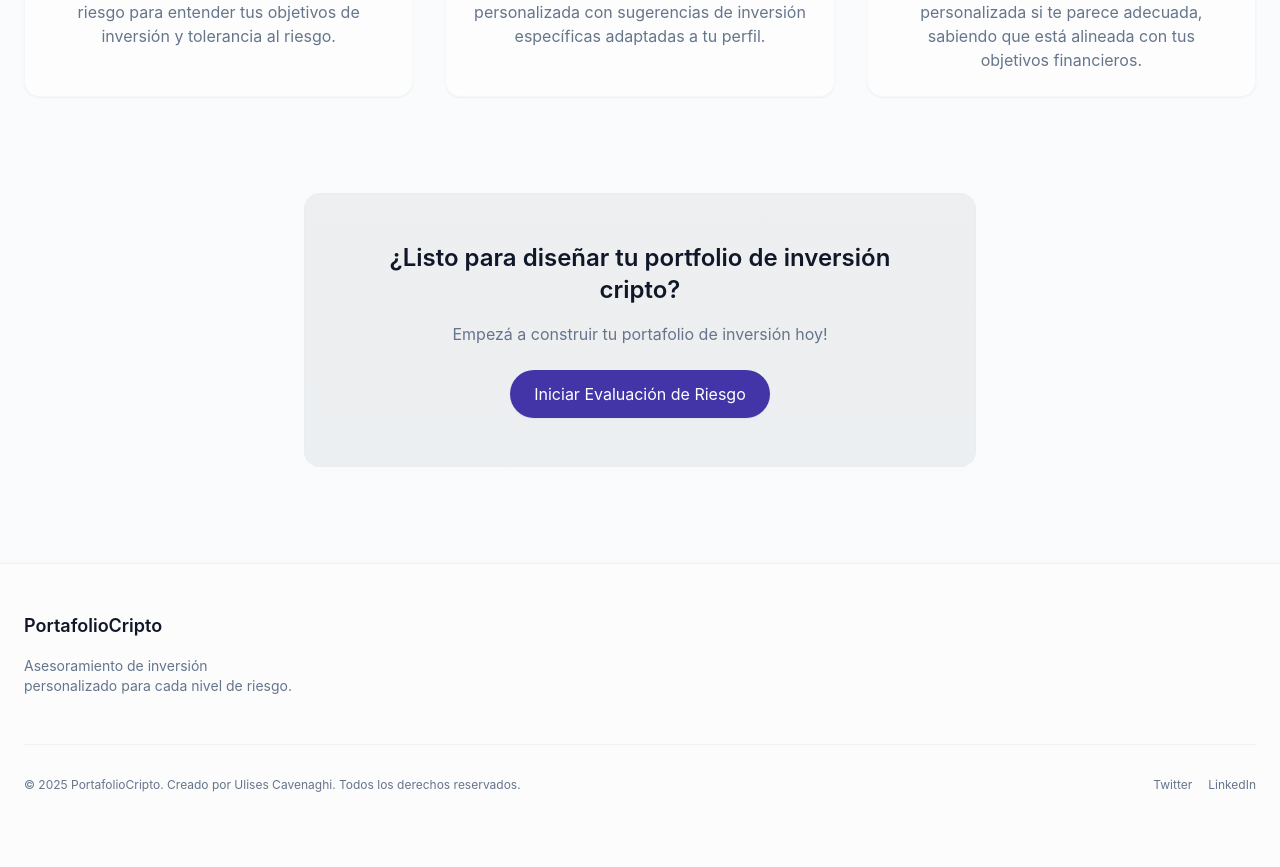
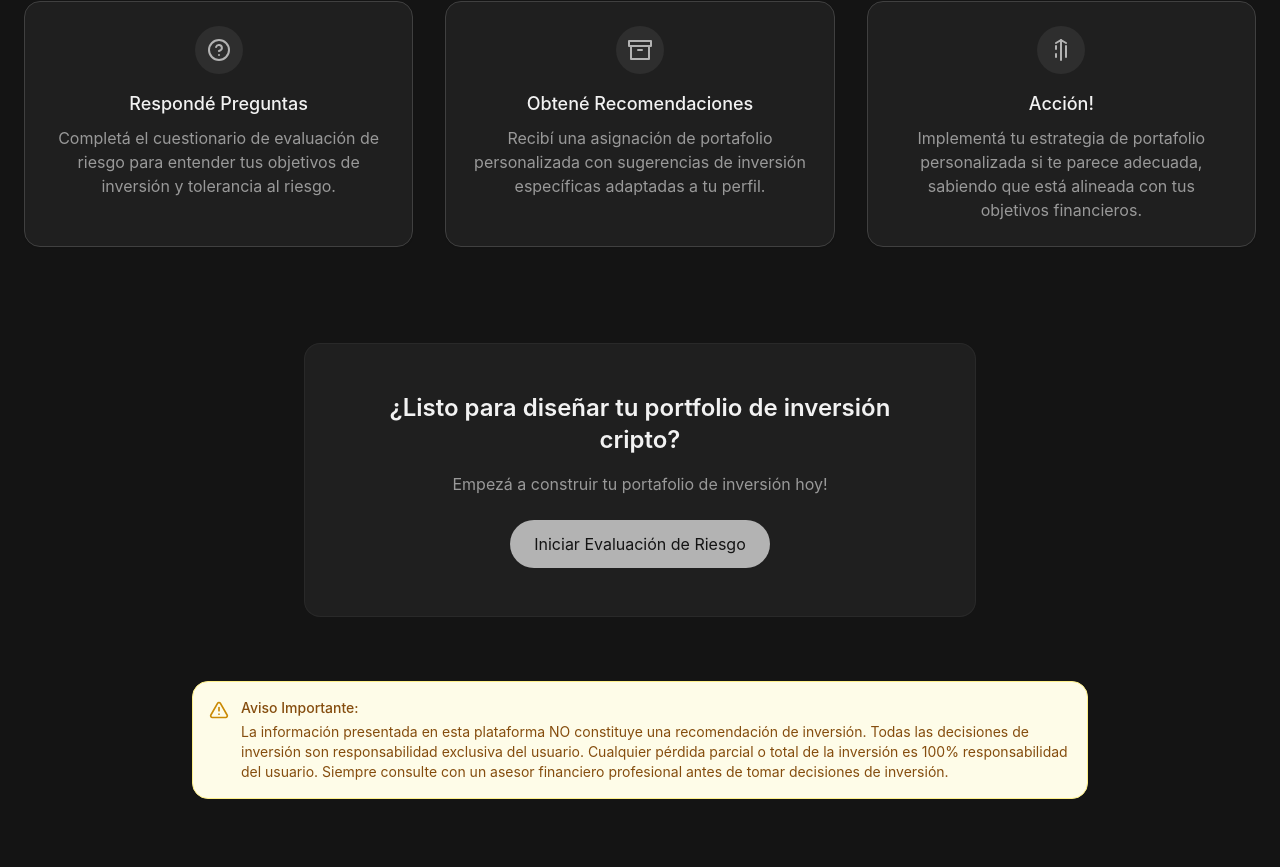
Before and after one commit to cavenaghiulises/portfoliocripto, a React (Vite) app: page / in a window 1280 px wide. Shown: the part 873-1740 px from the top of the page. Before the commit the page ends 1714 px from the top, so only its background shows below. Built offline with nearby package versions, Linux system fonts and the light colour scheme.

Commit message:
Add disclaimer and UI changes
Include disclaimer, change UI colors, add share options, and update title.

```diff
--- a/index.html
+++ b/index.html
@@ -3,7 +3,7 @@
   <head>
     <meta charset="UTF-8" />
     <meta name="viewport" content="width=device-width, initial-scale=1.0" />
-    <title>investopia-guidance</title>
+    <title>PortafolioCripto</title>
     <meta name="description" content="Lovable Generated Project" />
     <meta name="author" content="Lovable" />
     <meta property="og:image" content="https://lovable.dev/opengraph-image-p98pqg.png" />
--- /dev/null
+++ b/src/components/Disclaimer.tsx
@@ -0,0 +1,20 @@
+import { AlertTriangle } from "lucide-react";
+
+const Disclaimer = () => {
+  return (
+    <div className="bg-yellow-50 border border-yellow-200 rounded-lg p-4 mb-6 flex items-start gap-3">
+      <AlertTriangle className="h-5 w-5 text-yellow-600 mt-0.5 flex-shrink-0" />
+      <div className="text-sm text-yellow-800">
+        <p className="font-medium mb-1">Aviso Importante:</p>
+        <p>
+          La información presentada en esta plataforma NO constituye una recomendación de inversión.
+          Todas las decisiones de inversión son responsabilidad exclusiva del usuario.
+          Cualquier pérdida parcial o total de la inversión es 100% responsabilidad del usuario.
+          Siempre consulte con un asesor financiero profesional antes de tomar decisiones de inversión.
+        </p>
+      </div>
+    </div>
+  );
+};
+
+export default Disclaimer;
--- /dev/null
+++ b/src/components/SocialShare.tsx
@@ -0,0 +1,116 @@
+import { useState } from "react";
+import { Share2, Twitter, Instagram, Facebook, Copy, Check } from "lucide-react";
+import { Button } from "./ui/button";
+import { useToast } from "@/hooks/use-toast";
+
+interface SocialShareProps {
+  portfolioType: string;
+}
+
+const SocialShare = ({ portfolioType }: SocialShareProps) => {
+  const [copied, setCopied] = useState(false);
+  const { toast } = useToast();
+
+  const shareText = `Acabo de crear mi portafolio de inversión cripto personalizado: ${portfolioType}. ¡Descubre el tuyo!`;
+  const shareUrl = window.location.href;
+
+  const handleCopyLink = async () => {
+    try {
+      await navigator.clipboard.writeText(shareUrl);
+      setCopied(true);
+      toast({
+        title: "Enlace copiado",
+        description: "El enlace ha sido copiado al portapapeles",
+      });
+      setTimeout(() => setCopied(false), 2000);
+    } catch (err) {
+      toast({
+        title: "Error",
+        description: "No se pudo copiar el enlace",
+        variant: "destructive",
+      });
+    }
+  };
+
+  const handleShare = (platform: string) => {
+    let url = "";
+
+    switch (platform) {
+      case "twitter":
+        url = `https://twitter.com/intent/tweet?text=${encodeURIComponent(shareText)}&url=${encodeURIComponent(shareUrl)}`;
+        break;
+      case "facebook":
+        url = `https://www.facebook.com/sharer/sharer.php?u=${encodeURIComponent(shareUrl)}`;
+        break;
+      case "instagram":
+        // Instagram doesn't support direct URL sharing, so we copy the text
+        navigator.clipboard.writeText(`${shareText} ${shareUrl}`);
+        toast({
+          title: "Texto copiado",
+          description: "Pega este texto en tu historia de Instagram",
+        });
+        return;
+    }
+
+    if (url) {
+      window.open(url, "_blank", "width=600,height=400");
+    }
+  };
+
+  return (
+    <div className="mt-8 p-6 bg-card border border-border rounded-xl">
+      <div className="flex items-center gap-2 mb-4">
+        <Share2 className="h-5 w-5 text-primary" />
+        <h3 className="text-lg font-medium">Compartir Resultados</h3>
+      </div>
+
+      <p className="text-muted-foreground mb-4">
+        Comparte tu portafolio personalizado con tus amigos
+      </p>
+
+      <div className="flex flex-wrap gap-3">
+        <Button
+          variant="outline"
+          size="sm"
+          onClick={() => handleShare("twitter")}
+          className="flex items-center gap-2"
+        >
+          <Twitter className="h-4 w-4" />
+          Twitter/X
+        </Button>
+
+        <Button
+          variant="outline"
+          size="sm"
+          onClick={() => handleShare("facebook")}
+          className="flex items-center gap-2"
+        >
+          <Facebook className="h-4 w-4" />
+          Facebook
+        </Button>
+
+        <Button
+          variant="outline"
+          size="sm"
+          onClick={() => handleShare("instagram")}
+          className="flex items-center gap-2"
+        >
+          <Instagram className="h-4 w-4" />
+          Instagram
+        </Button>
+
+        <Button
+          variant="outline"
+          size="sm"
+          onClick={handleCopyLink}
+          className="flex items-center gap-2"
+        >
+          {copied ? <Check className="h-4 w-4" /> : <Copy className="h-4 w-4" />}
+          {copied ? "Copiado" : "Copiar enlace"}
+        </Button>
+      </div>
+    </div>
+  );
+};
+
+export default SocialShare;
--- a/src/index.css
+++ b/src/index.css
@@ -7,65 +7,65 @@
 
 @layer base {
   :root {
-    --background: 210 33% 99%;
-    --foreground: 222 47% 11%;
+    --background: 0 0% 8%;
+    --foreground: 0 0% 95%;
 
-    --card: 0 0% 100%;
-    --card-foreground: 222 47% 11%;
+    --card: 0 0% 12%;
+    --card-foreground: 0 0% 95%;
 
-    --popover: 0 0% 100%;
-    --popover-foreground: 222 47% 11%;
+    --popover: 0 0% 12%;
+    --popover-foreground: 0 0% 95%;
 
-    --primary: 221 83% 53%;
-    --primary-foreground: 210 40% 98%;
+    --primary: 0 0% 70%;
+    --primary-foreground: 0 0% 8%;
 
-    --secondary: 210 40% 96%;
-    --secondary-foreground: 222 47% 11%;
+    --secondary: 0 0% 20%;
+    --secondary-foreground: 0 0% 95%;
 
-    --muted: 210 40% 96%;
-    --muted-foreground: 215 16% 47%;
+    --muted: 0 0% 15%;
+    --muted-foreground: 0 0% 60%;
 
-    --accent: 210 40% 96%;
-    --accent-foreground: 222 47% 11%;
+    --accent: 0 0% 25%;
+    --accent-foreground: 0 0% 95%;
 
     --destructive: 0 84% 60%;
-    --destructive-foreground: 210 40% 98%;
+    --destructive-foreground: 0 0% 95%;
 
-    --border: 214 32% 91%;
-    --input: 214 32% 91%;
-    --ring: 221 83% 53%;
+    --border: 0 0% 25%;
+    --input: 0 0% 20%;
+    --ring: 0 0% 70%;
 
     --radius: 1rem;
   }
 
   .dark {
-    --background: 222 47% 11%;
-    --foreground: 210 40% 98%;
+    --background: 0 0% 5%;
+    --foreground: 0 0% 98%;
 
-    --card: 222 47% 11%;
-    --card-foreground: 210 40% 98%;
+    --card: 0 0% 8%;
+    --card-foreground: 0 0% 98%;
 
-    --popover: 222 47% 11%;
-    --popover-foreground: 210 40% 98%;
+    --popover: 0 0% 8%;
+    --popover-foreground: 0 0% 98%;
 
-    --primary: 217 91% 60%;
-    --primary-foreground: 222 47% 11%;
+    --primary: 0 0% 75%;
+    --primary-foreground: 0 0% 5%;
 
-    --secondary: 217 33% 17%;
-    --secondary-foreground: 210 40% 98%;
+    --secondary: 0 0% 15%;
+    --secondary-foreground: 0 0% 98%;
 
-    --muted: 217 33% 17%;
-    --muted-foreground: 215 20% 65%;
+    --muted: 0 0% 12%;
+    --muted-foreground: 0 0% 65%;
 
-    --accent: 217 33% 17%;
-    --accent-foreground: 210 40% 98%;
+    --accent: 0 0% 20%;
+    --accent-foreground: 0 0% 98%;
 
     --destructive: 0 63% 31%;
-    --destructive-foreground: 210 40% 98%;
+    --destructive-foreground: 0 0% 98%;
 
-    --border: 217 33% 17%;
-    --input: 217 33% 17%;
-    --ring: 224 76% 48%;
+    --border: 0 0% 20%;
+    --input: 0 0% 15%;
+    --ring: 0 0% 75%;
   }
 }
 
--- a/src/pages/Index.tsx
+++ b/src/pages/Index.tsx
@@ -4,6 +4,7 @@ import RiskAssessment from "@/components/RiskAssessment";
 import PortfolioRecommendation from "@/components/PortfolioRecommendation";
 import Header from "@/components/Header";
 import Footer from "@/components/Footer";
+import Disclaimer from "@/components/Disclaimer";
 import { cn } from "@/lib/utils";
 const Index = () => {
   const [stage, setStage] = useState<"intro" | "assessment" | "result">("intro");
@@ -31,11 +32,15 @@ const Index = () => {
       behavior: "smooth"
     });
   };
-  return <div className="min-h-screen bg-gradient-to-b from-background to-muted/30">
+  return <div className="min-h-screen bg-background">
       <Header />
 
       <main className="pt-20">
         {stage === "intro" && <div className="max-w-7xl mx-auto px-6 py-16 md:py-24">
+            <div className="max-w-4xl mx-auto mb-8">
+              <Disclaimer />
+            </div>
+
             <section className="text-center max-w-3xl mx-auto mb-16 md:mb-24">
 
               <h1 className="text-4xl md:text-5xl lg:text-6xl font-semibold mb-6 tracking-tight animate-fadeIn" style={{
@@ -48,7 +53,7 @@ Portafolio de Inversión Cripto</h1>
                 Respondé algunas preguntas sobre tus objetivos de inversión y tolerancia al riesgo,
                 y crearemos una recomendación de portafolio personalizada.
               </p>
-              <button onClick={handleStartAssessment} className="px-8 py-4 bg-primary text-white rounded-full shadow-sm hover:shadow-md transition-all duration-300 animate-fadeIn" style={{
+              <button onClick={handleStartAssessment} className="px-8 py-4 bg-primary text-primary-foreground rounded-full shadow-sm hover:shadow-md transition-all duration-300 animate-fadeIn" style={{
             animationDelay: "0.3s"
           }}>
                 Comenzar
@@ -91,7 +96,7 @@ Portafolio de Inversión Cripto</h1>
                         <path d="M7 8v3" />
                         <path d="M17 8v3" />
                       </svg>
-            }].map((item, index) => <div key={index} className={cn("flex flex-col items-center text-center p-6 rounded-2xl bg-white/60 backdrop-blur-sm border border-border/30 shadow-sm", "opacity-0 animate-slideUp")} style={{
+            }].map((item, index) => <div key={index} className={cn("flex flex-col items-center text-center p-6 rounded-2xl bg-card border border-border shadow-sm", "opacity-0 animate-slideUp")} style={{
               animationDelay: `${0.2 + index * 0.1}s`,
               animationFillMode: "forwards"
             }}>
@@ -120,11 +125,15 @@ Portafolio de Inversión Cripto</h1>
           }}>
                 <h2 className="text-2xl font-semibold mb-4">¿Listo para diseñar tu portfolio de inversión cripto?</h2>
                 <p className="text-muted-foreground mb-6">Empezá a construir tu portafolio de inversión hoy!</p>
-                <button onClick={handleStartAssessment} className="px-6 py-3 bg-primary text-white rounded-full hover:bg-primary/90 transition-colors shadow-sm">
+                <button onClick={handleStartAssessment} className="px-6 py-3 bg-primary text-primary-foreground rounded-full hover:bg-primary/90 transition-colors shadow-sm">
                   Iniciar Evaluación de Riesgo
                 </button>
               </div>
             </section>
+
+            <div className="max-w-4xl mx-auto mt-16">
+              <Disclaimer />
+            </div>
           </div>}
 
         {stage === "assessment" && <div className="max-w-5xl mx-auto px-6 py-16">
@@ -135,7 +144,7 @@ Portafolio de Inversión Cripto</h1>
               </p>
             </div>
 
-            <div className="bg-white/80 backdrop-blur-sm rounded-2xl p-6 md:p-10 border border-border/30 shadow-sm">
+            <div className="bg-card rounded-2xl p-6 md:p-10 border border-border shadow-sm">
               <RiskAssessment onComplete={handleAssessmentComplete} />
             </div>
           </div>}
--- a/tailwind.config.ts
+++ b/tailwind.config.ts
@@ -26,11 +26,11 @@ export default {
         background: "hsl(var(--background))",
         foreground: "hsl(var(--foreground))",
         primary: {
-          DEFAULT: "#4335A7", // Violeta oscuro
+          DEFAULT: "hsl(var(--primary))", // Metallic gray
           foreground: "hsl(var(--primary-foreground))",
         },
         secondary: {
-          DEFAULT: "#80C4E9", // Azul claro
+          DEFAULT: "hsl(var(--secondary))", // Dark gray
           foreground: "hsl(var(--secondary-foreground))",
         },
         destructive: {
@@ -42,7 +42,7 @@ export default {
           foreground: "hsl(var(--muted-foreground))",
         },
         accent: {
-          DEFAULT: "#FFF6E9", // Beige claro
+          DEFAULT: "hsl(var(--accent))", // Dark metallic
           foreground: "hsl(var(--accent-foreground))",
         },
         popover: {
```
Also changed, not shown: src/components/PortfolioRecommendation.tsx (+15 -10 lines).
